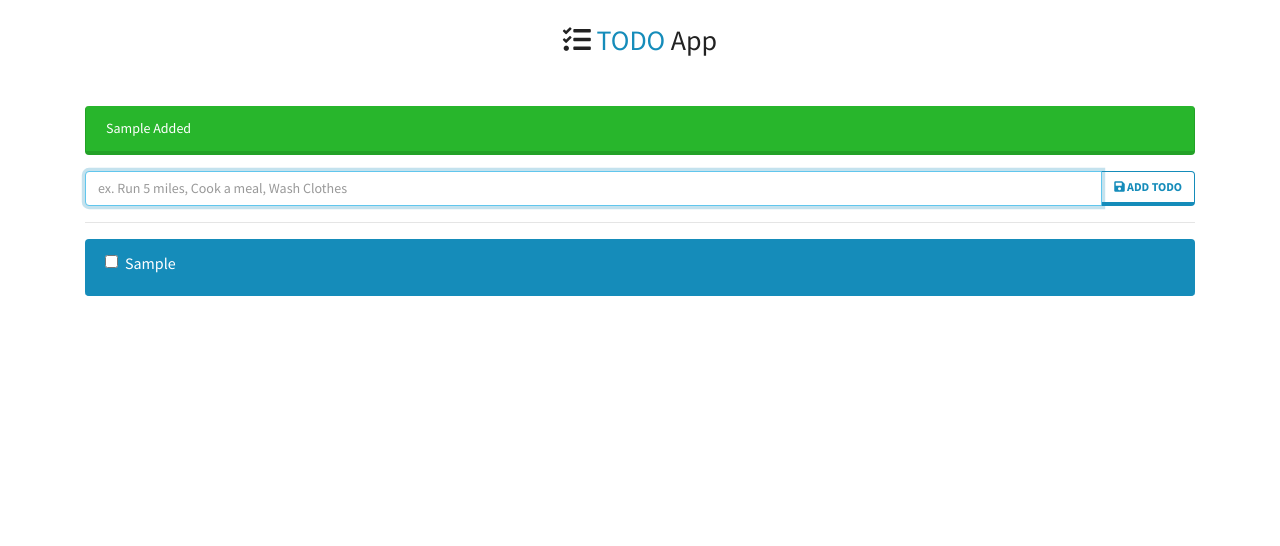
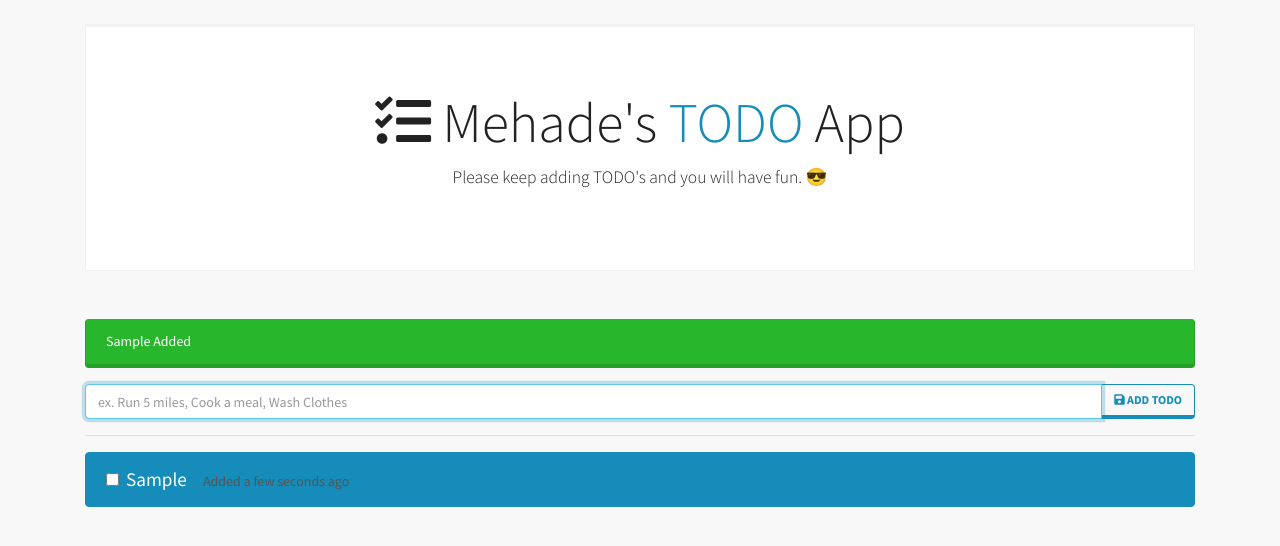
Before and after one commit to Shmehade321/todo-cp-app, a plain HTML site: page index.html in a window 1280 px wide. Both pictures are taken after typing "Sample" into the empty fields and a click on the button "ADD TODO". Drawn offline with nearby package versions, Linux system fonts and the light colour scheme.

Commit message:
Completed the project

```diff
--- a/index.html
+++ b/index.html
@@ -3,7 +3,8 @@
   <head>
     <meta charset="UTF-8" />
     <meta name="viewport" content="width=device-width, initial-scale=1.0" />
-    <title>TODO App</title>
+    <title>Welcome To Mehade's TODO App</title>
+    <link rel="shortcut icon" href="todo.ico" type="image/x-icon" />
     <link rel="stylesheet" href="https://unpkg.com/aos@next/dist/aos.css" />
     <link
       rel="stylesheet"
@@ -17,10 +18,17 @@
   </head>
   <body>
     <div class="container mt-4">
-      <h2 class="text-center">
-        <i class="fas fa-tasks"></i> <span class="text-primary">TODO</span> App
-      </h2>
-
+      <div class="jumbotron jumbotron-fluid text-center">
+        <div class="container">
+          <h1 class="display-4">
+            <i class="fas fa-tasks"></i> Mehade's
+            <span class="text-primary">TODO</span> App
+          </h1>
+          <p class="lead">
+            Please keep adding TODO's and you will have fun. 😎
+          </p>
+        </div>
+      </div>
       <div class="row mt-5">
         <div class="col-md-12">
           <form class="todo-form" autocomplete="off" novalidate>
--- a/scripts.js
+++ b/scripts.js
@@ -29,6 +29,8 @@ class UI {
             } list-group-item todo-list-items"
             onmouseover="ShowButtons(this);"
             onmouseout="HideButtons(this);"
+            data-aos="fade-left"
+            data-aos-duration="400"
             >
             <div class="d-flex justify-content-between align-items-center w-100 key-${
               todo.id
@@ -44,6 +46,9 @@ class UI {
     }" for="completed">
                 ${todo.title}
               </label>
+              <span class='datetime-span text-secondary'><small>Added ${moment(
+                todo.id
+              ).fromNow()}</small></span>
             </div>
             <span>
             <button
@@ -96,7 +101,12 @@ class UI {
     document
       .querySelector(`.form-check-label-${id}`)
       .classList.add("todo-completed");
+    document
+      .querySelector(`.key-${id}`)
+      .querySelector(".edit-button")
+      .classList.remove("show");
     $(`.completed-checkbox-${id}`).attr("disabled", true);
+    $(`.completed-checkbox-${id}`).attr("value", 1);
   }
 
   static showAlert(message, className) {
@@ -311,8 +321,20 @@ TodoCompleted = (id, title) => {
 const ShowButtons = (e) => {
   let buttons = e.querySelectorAll("button");
   for (let i = 0; i < buttons.length; i++) {
-    console.log(buttons[0].parentElement.parentElement);
-    buttons[i].classList.add("show");
+    const checkboxInput = buttons[0].parentElement.parentElement.querySelector(
+      "input[type='checkbox']"
+    ).value;
+
+    if (parseInt(checkboxInput) === 1) {
+      buttons[i].parentElement
+        .querySelector(".edit-button")
+        .classList.remove("show");
+      buttons[i].parentElement
+        .querySelector(".delete-button")
+        .classList.add("show");
+    } else {
+      buttons[i].classList.add("show");
+    }
   }
 };
 
--- a/styles.css
+++ b/styles.css
@@ -1,20 +1,14 @@
+body {
+  background-color: #f8f8f8;
+}
+
 li:hover {
   cursor: pointer;
   background-color: #f8f8f8;
 }
 
-.list-group-item {
-  border-top: 0;
-  border-left: 0;
-  border-right: 0;
-}
-
 .btn-circle {
   border-radius: 15px;
-}
-
-.todo-list {
-  max-height: 500px;
 }
 
 .todo-completed {
@@ -30,7 +24,31 @@ li:hover {
 }
 
 .form-check {
+  display: flex;
+  align-items: center;
   font-size: 1rem;
+}
+
+.form-check-input {
+  margin-top: 0;
+}
+
+label {
+  margin-bottom: 0;
+  font-size: 1.2rem;
+  font-weight: 500;
+}
+
+li {
+  margin-bottom: 1rem;
+}
+
+.datetime-span {
+  padding-left: 1rem;
+}
+
+.jumbotron {
+  background-color: #ffffff;
 }
 
 @keyframes fadeInOpacity {
```
Also changed, not shown: todo.ico (added).
